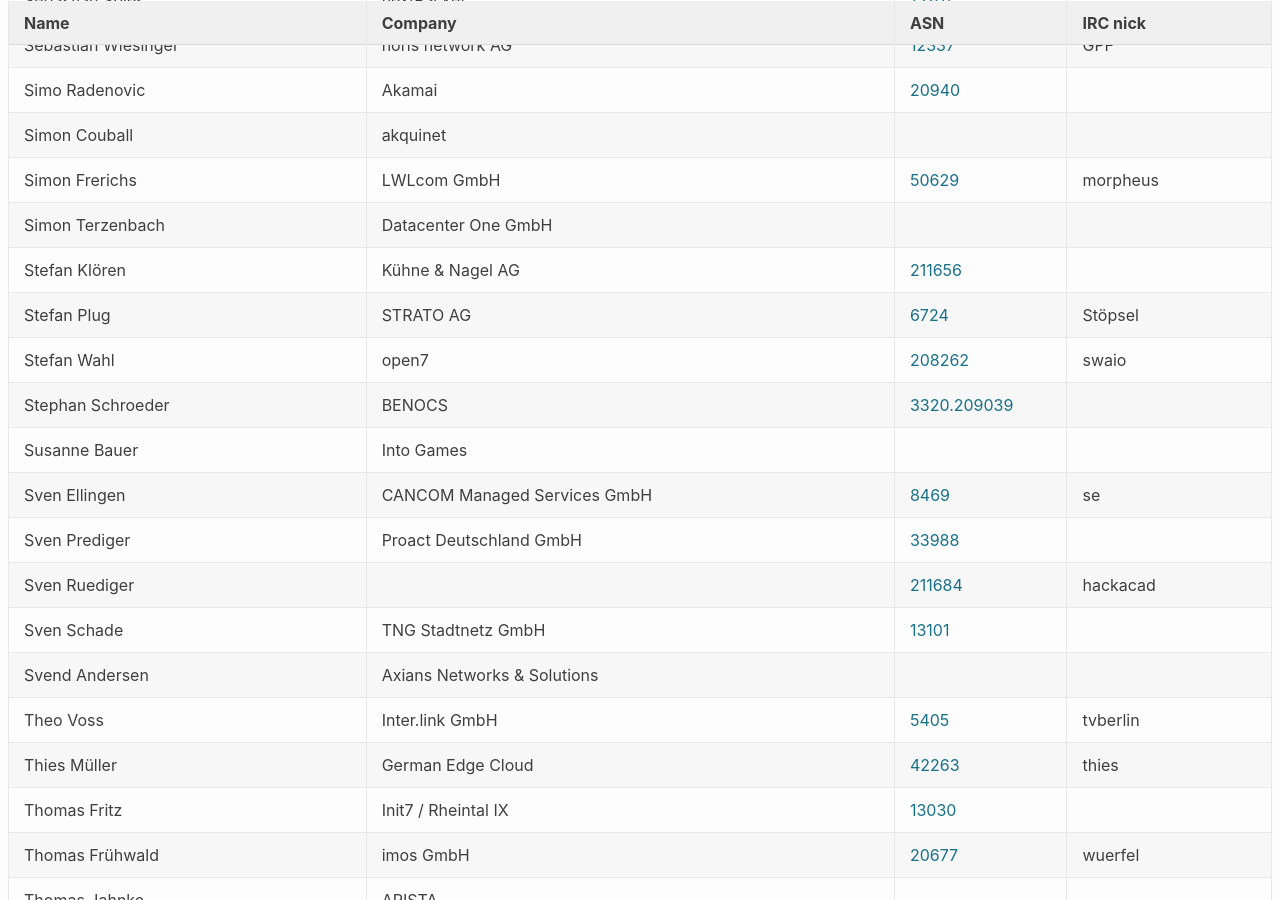
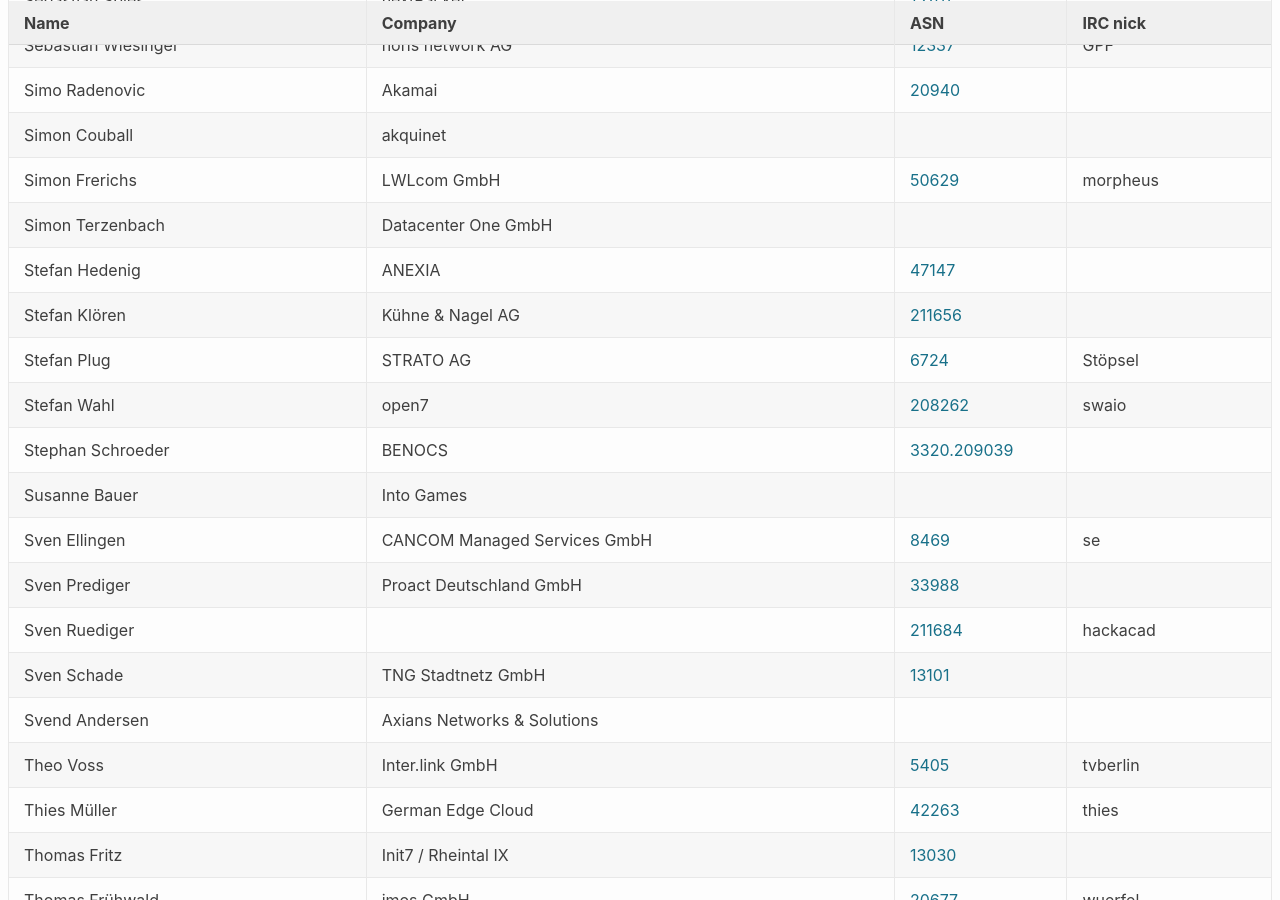
Before and after one commit to denog/pretix-attendeelist, a Jekyll site: the page built from denog14/index.md, in a window 1280 px wide and 900 px high, scrolled down 8029 px. Built offline with Jekyll 4.4.1, drawn with Linux system fonts in a browser that asks for light colours.

Commit message:
Latest data: Fri Oct 21 08:37:56 UTC 2022

```diff
--- a/_data/attendees_denog14_onsite.json
+++ b/_data/attendees_denog14_onsite.json
@@ -1080,6 +1080,12 @@
     "asn": "20940"
   },
   {
+    "name": "Stefan Hedenig",
+    "company": "ANEXIA",
+    "irc": null,
+    "asn": "47147"
+  },
+  {
     "name": "Stefan Klören",
     "company": "Kühne & Nagel AG",
     "irc": null,
```
